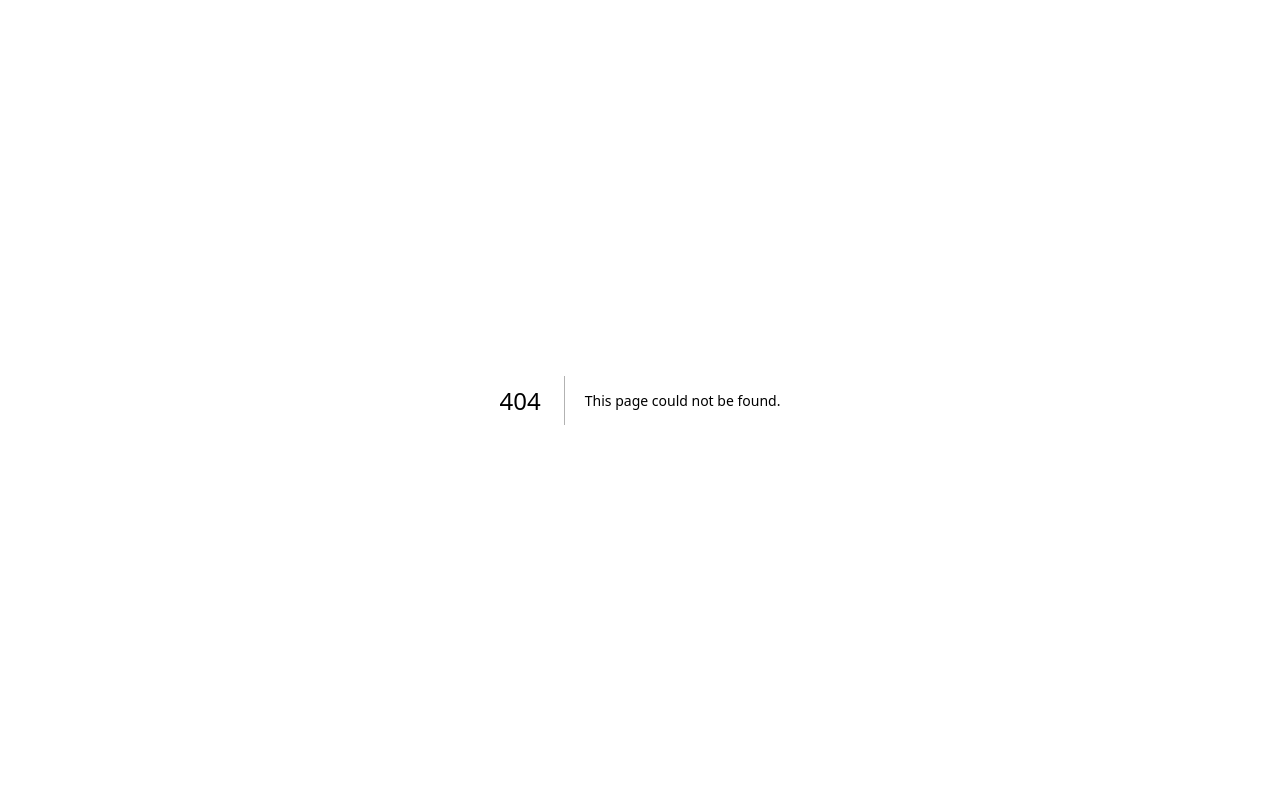
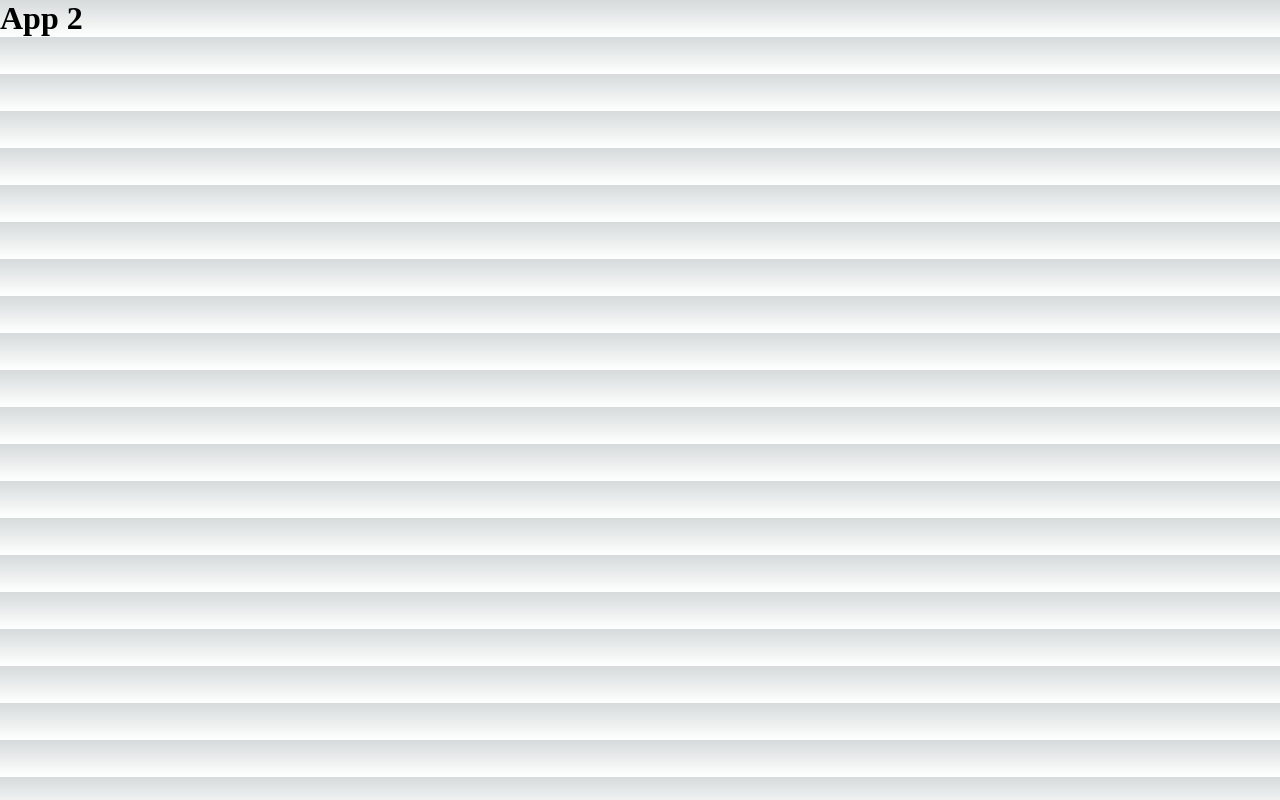
Before and after one commit to AwsSupOps/next-amplifiedcase, a Next.js app: page /line in a window 1280 px wide. Before the commit this address had no page. Built offline with nearby package versions, Linux system fonts and the light colour scheme.

Commit message:
Create line.js
adding line.js file

```diff
--- /dev/null
+++ b/src/pages/line.js
@@ -0,0 +1,4 @@
+export default function Page(){
+
+    return (<div><h1>App 2</h1></div>)
+}
```
